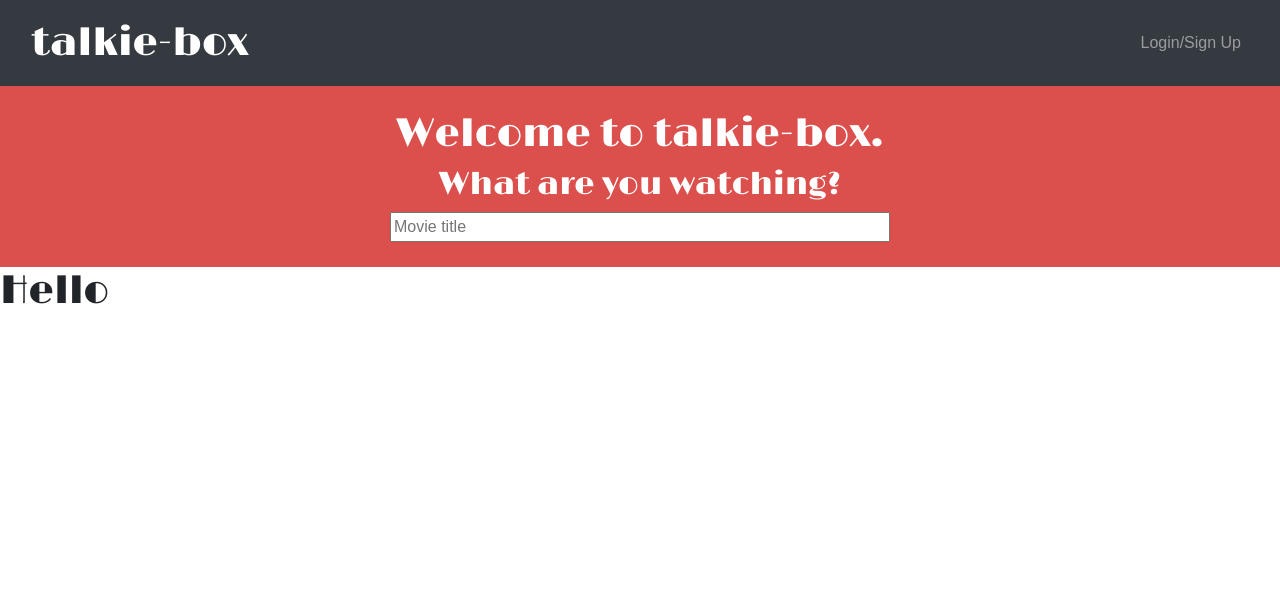
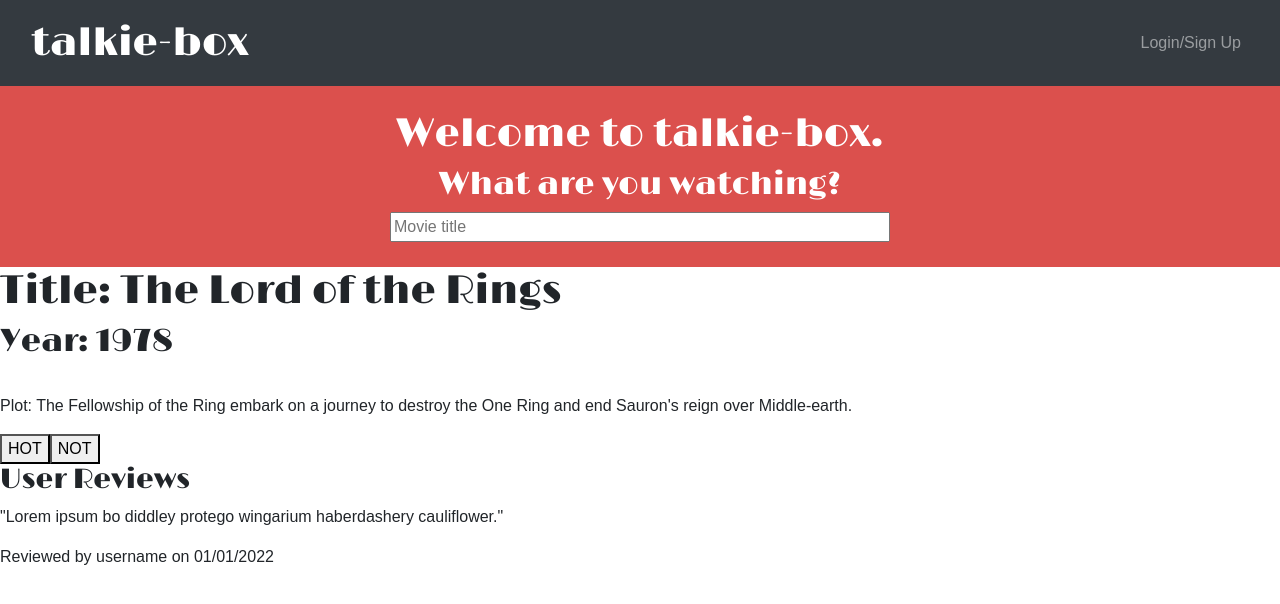
Before and after one commit to wcastellan/talkie-box, a React (Create React App) app in the folder client/: page /discussion in a window 1280 px wide. Shown: the top 604 px of the page. Built offline with nearby package versions, Linux system fonts and the light colour scheme.

Commit message:
hardcoded discussion page with functioning hot/cold buttons

```diff
--- a/client/src/pages/Discussion.js
+++ b/client/src/pages/Discussion.js
@@ -1,10 +1,39 @@
-import React from 'react';
+import React, { useState } from 'react';
 
 const Discussion = () => {
+    // const [hotVotes, setHotVotes] = useState(0);
+    // const [coldVotes, setColdVotes] = useState(0);
+    const [disableHot, setDisableHot] = useState(false);
+    const [disableCold, setDisableCold] = useState(false);
+
     return (
-        <div>
-            <h1>Hello</h1>
-        </div>
+        <section>
+            <div>
+                <h1>Title: The Lord of the Rings</h1>
+                <h2>Year: 1978</h2>
+            </div>
+            <div>
+                <img></img>
+                <p>
+                Plot: The Fellowship of the Ring embark on a journey to destroy the One Ring and end Sauron's reign over Middle-earth.
+                </p>
+            </div>
+            <div>
+                <button disabled={disableHot} onClick={() => (setDisableHot(true), setDisableCold(false))}>HOT</button>
+                <button disabled={disableCold} onClick={() => (setDisableCold(true), setDisableHot(false))}>NOT</button>
+            </div>
+            <div>
+                <h3>
+                    User Reviews
+                </h3>
+                <p>
+                    "Lorem ipsum bo diddley protego wingarium haberdashery cauliflower."
+                </p>
+                <p>
+                    Reviewed by username on 01/01/2022
+                </p>
+            </div>
+        </section>
     )
 }
 
```
